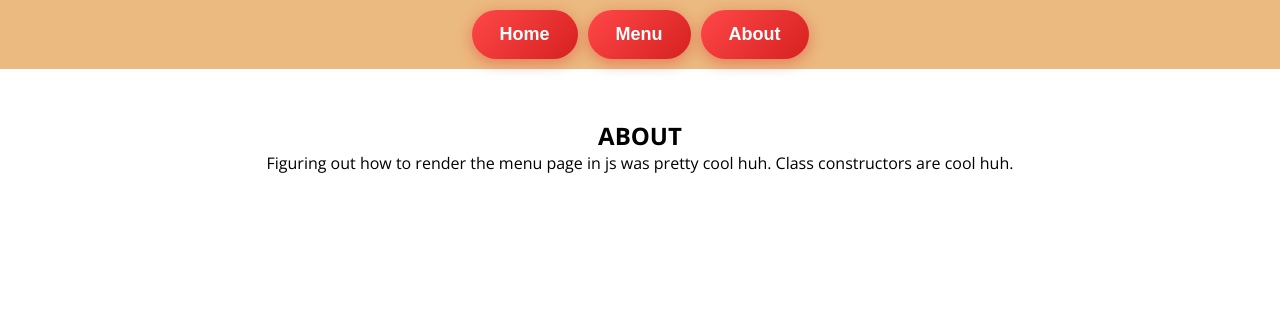
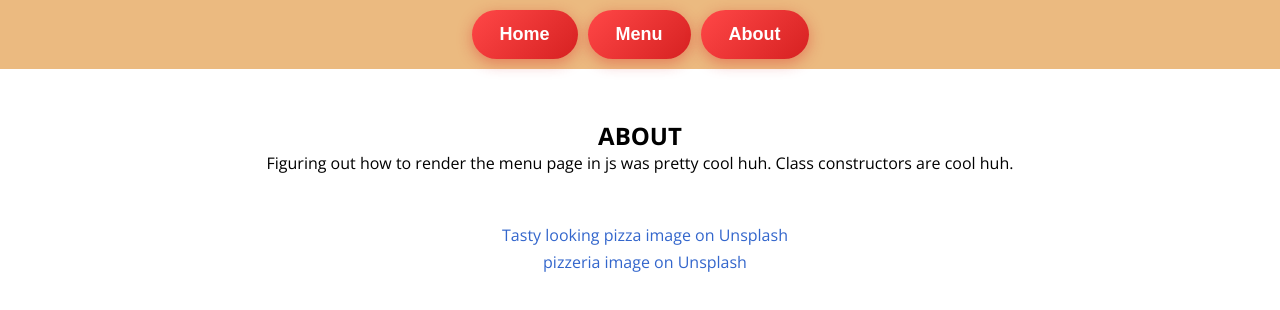
Before and after one commit to Dubu341/Project-Restaurant-Page-, a website built with webpack: page src/index.html in a window 1280 px wide. Both pictures are taken after a click on the button "About". Built offline with nearby package versions, Linux system fonts and the light colour scheme.

Commit message:
add links to image sources

```diff
--- a/src/aboutContent.js
+++ b/src/aboutContent.js
@@ -14,7 +14,27 @@ function aboutContent() {
     "",
     "Figuring out how to render the menu page in js was pretty cool huh. Class constructors are cool huh.",
   );
-  content.append(container);
+
+  const pizzaImgSource = createElement(
+    "a",
+    "",
+    "Tasty looking pizza image on Unsplash",
+  );
+  const pizzeriaImgsource = createElement(
+    "a",
+    "",
+    "pizzeria image on Unsplash",
+  );
+  const links = createElement("div", "links", "");
+  pizzaImgSource.href =
+    "https://unsplash.com/photos/a-slice-of-pizza-with-melted-cheese-being-lifted-kpz1Y1tikGM";
+  pizzeriaImgsource.href =
+    "https://unsplash.com/photos/a-pizza-shop-is-lit-up-at-night-uoMd234p0Uk";
+  pizzaImgSource.target = "_blank";
+  pizzeriaImgsource.target = "_blank";
+
+  content.append(container, links);
+  links.append(pizzaImgSource, pizzeriaImgsource);
   container.append(headText, paragraph);
 }
 export { aboutContent };
--- a/src/styles.css
+++ b/src/styles.css
@@ -177,3 +177,13 @@ nav {
   display: grid;
   place-items: center;
 }
+.links {
+  display: grid;
+  gap: 5px;
+  margin-left: 10px;
+  place-items: center;
+}
+a {
+  text-decoration: none;
+  color: #3366cc;
+}
```
